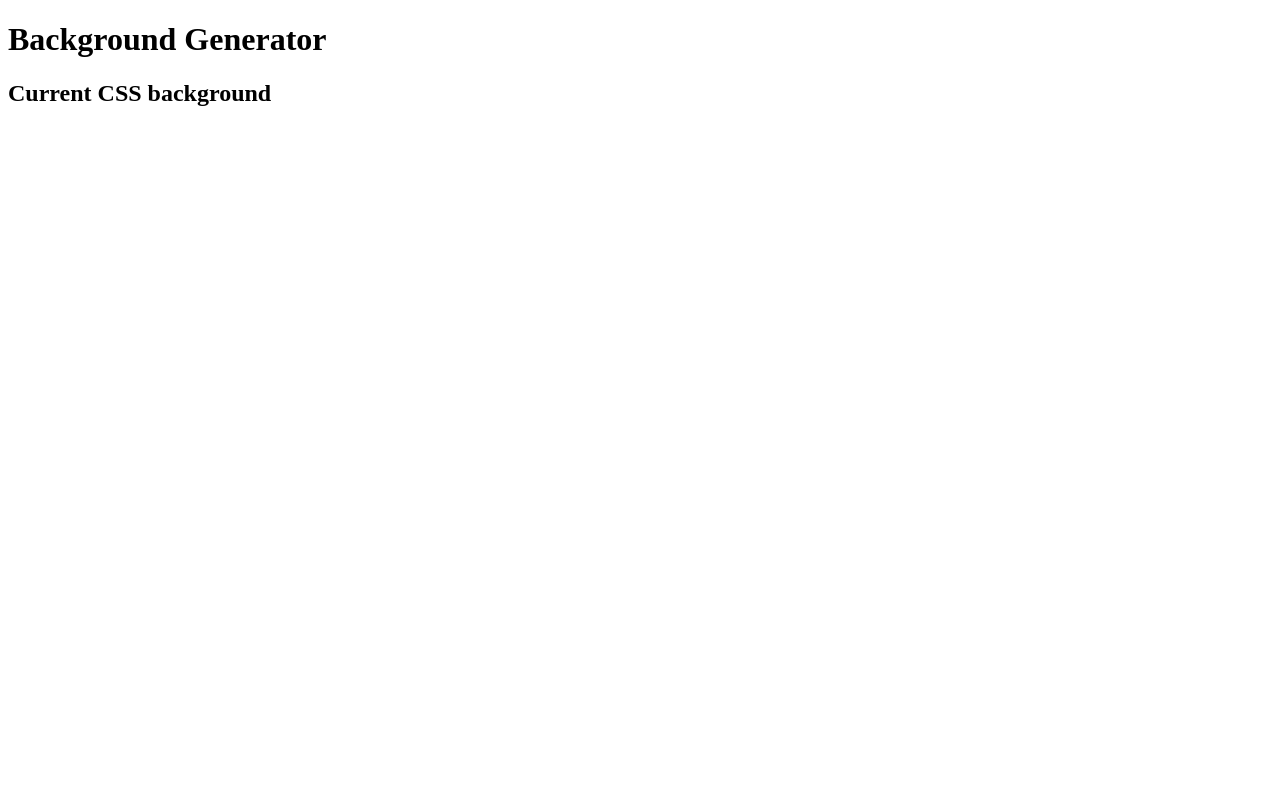
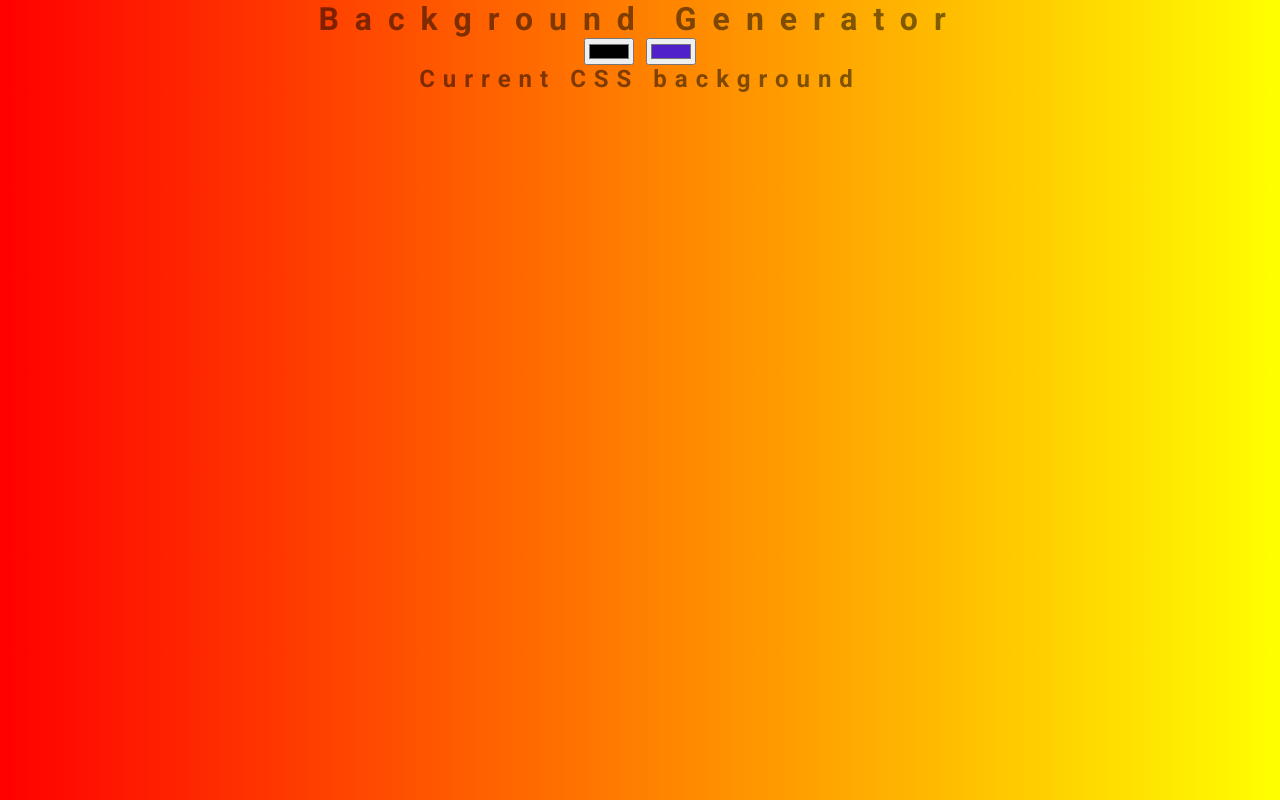
Before and after one commit to Ghott0/BackgroundGen, a plain HTML site: page index.html in a window 1280 px wide. Drawn offline with Linux system fonts and the light colour scheme.

Commit message:
Color picker and basic styling

```diff
--- a/index.html
+++ b/index.html
@@ -6,10 +6,16 @@
     <meta name="viewport" content="width=device-width, initial-scale=1.0">
     <title>Background Generator</title>
     <link rel="stylesheet" href="style.css">
+    <style>
+        @import url('https://fonts.googleapis.com/css2?family=Roboto:wght@400;500;700&display=swap');
+        </style>
 </head>
 <body>
-    <h1>Background Generator</h1>
+    <h1 class="header__title">Background Generator</h1>
+    <input type="color" name="color1" value="#000">
+    <input type="color" name="color2" value="#5021c8">
     <h2>Current CSS background</h2>
-    <script src="script.js"></script>
+    <h3 class="header__sub"></h3>
+    <script type="text/javascript" src="script.js"></script>
 </body>
 </html>
--- a/style.css
+++ b/style.css
@@ -0,0 +1,29 @@
+* {
+    font-family: 'Roboto', sans-serif;
+    padding: 0 auto;
+    margin: 0 auto;
+}
+
+body {
+    color: rgba(0,0,0,.5);
+    text-align: center;
+    letter-spacing: .5em;
+    top: 15%;
+    background: linear-gradient(to right, red, yellow);
+}
+
+.header__title {
+    font: 600 3.5em;
+    color: rgba(0,0,0,.5);
+    text-align: center;
+    letter-spacing: .5em;
+    width: 100%;
+}
+
+.header__sub {
+    font: 900 1em;
+    color: rgba(0,0,0,.5);
+    text-align: center;
+    text-transform: none;
+    letter-spacing: 1em;
+}
```
